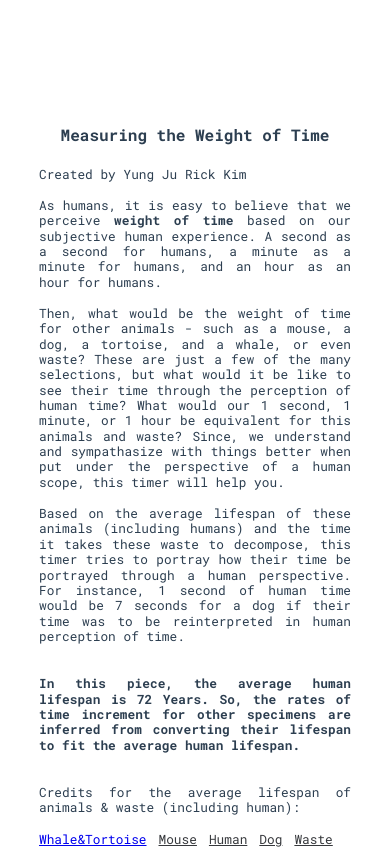
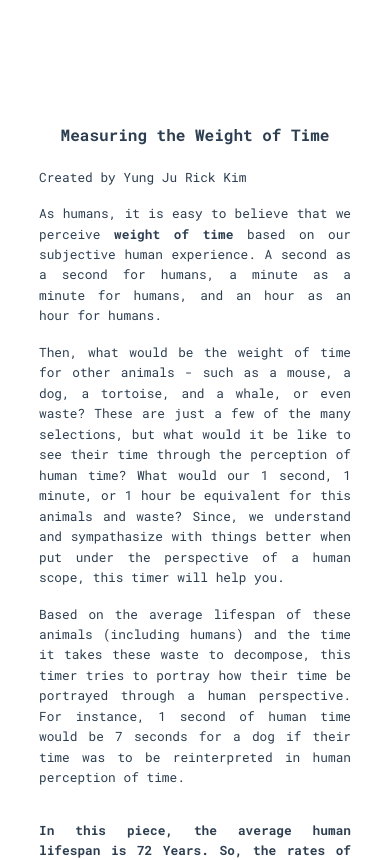
Before and after one commit to yungjurick/postnatural-clock, a Vue app: page /about in a window 390 px wide. Shown: the top 860 px of the page. Built offline with nearby package versions, Linux system fonts and the light colour scheme.

Commit message:
Edit line-height for mobile

```diff
--- a/src/views/About.vue
+++ b/src/views/About.vue
@@ -103,7 +103,6 @@ export default {
     &__text {
       font-size: 0.8rem;
       width: 80%;
-      line-height: 1.2;
     }
   }
 }
```
